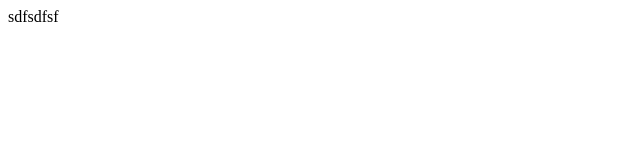
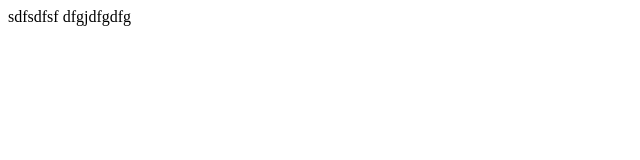
Before and after one commit to nguyenvandinh1000/learning, a plain HTML site: page inrdex.html in a window 1280 px wide. Shown: the whole page, without its empty margins (0-640 px from the left). Drawn offline with Linux system fonts and the light colour scheme.

Commit message:
dinh tair leen laanf 2

```diff
--- a/inrdex.html
+++ b/inrdex.html
@@ -7,5 +7,6 @@
 </head>
 <body>
     sdfsdfsf
+    dfgjdfgdfg
 </body>
 </html>
```
